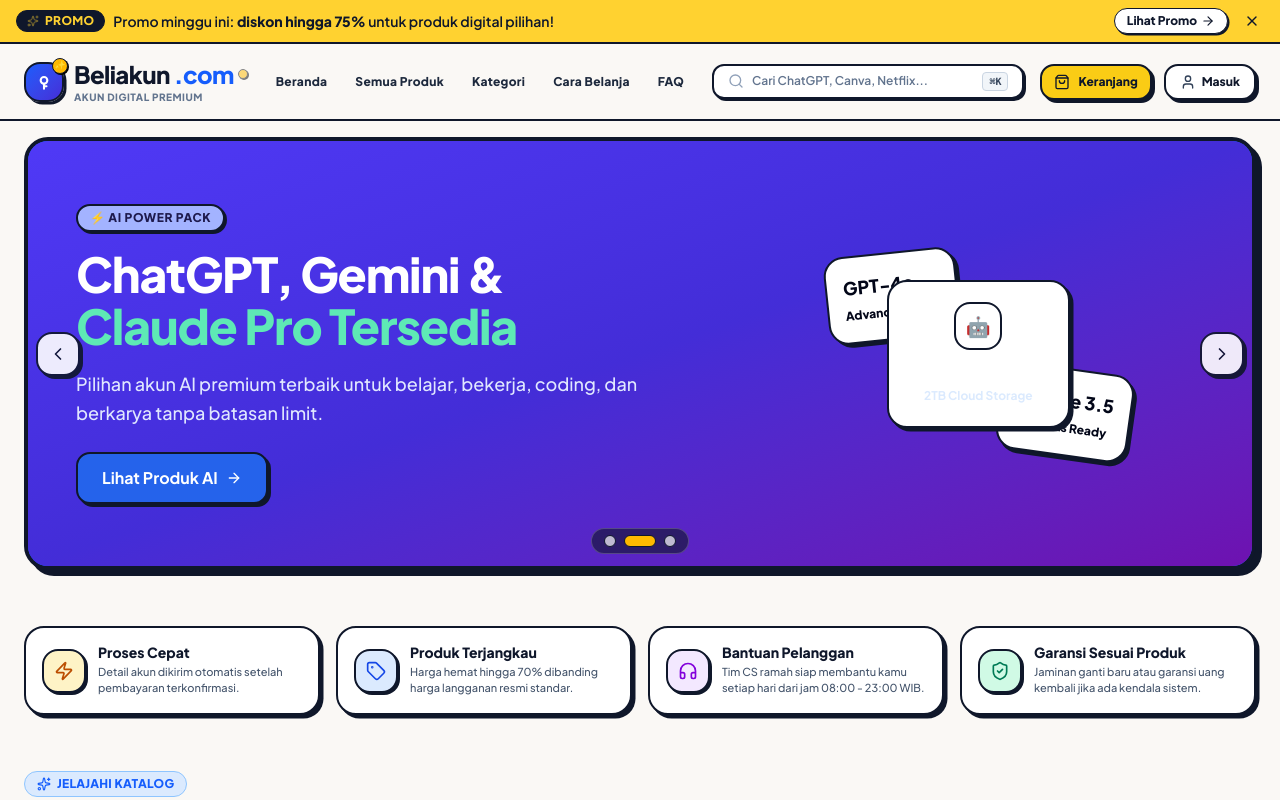
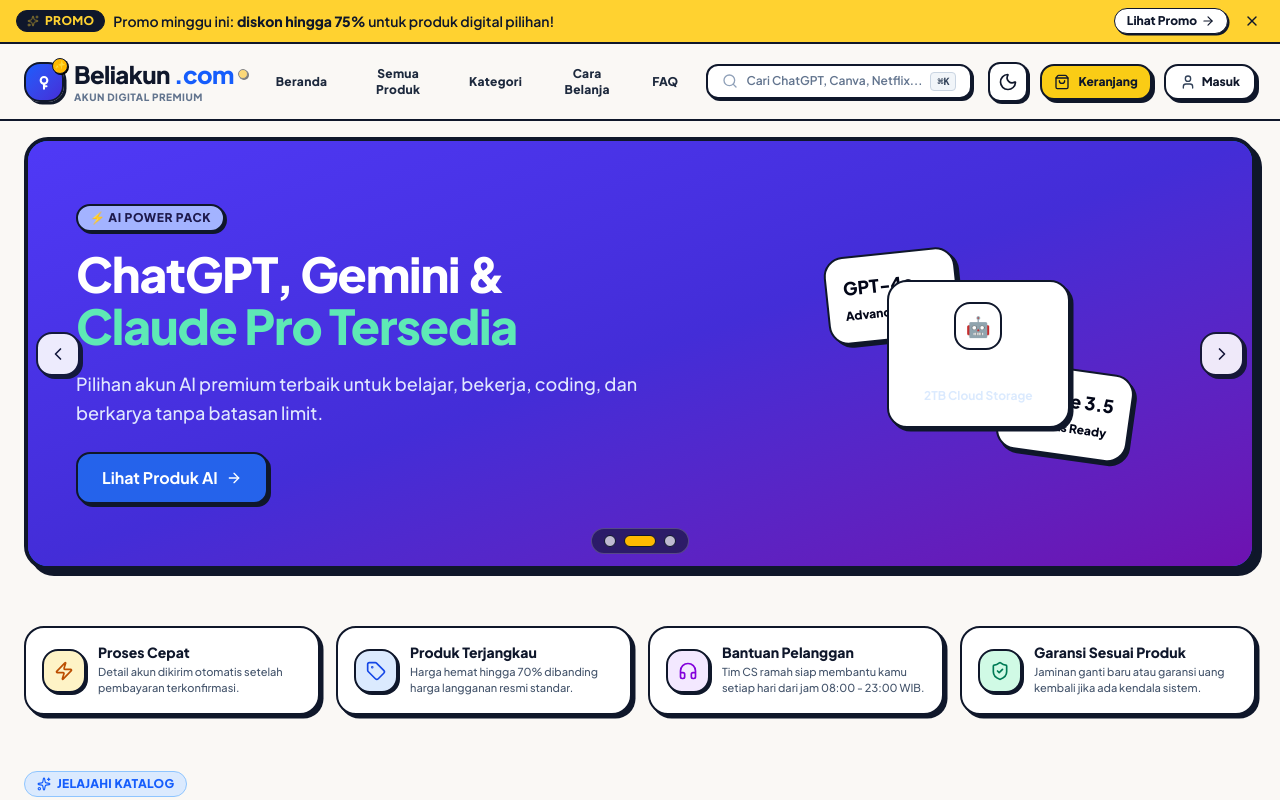
Before and after one commit to nabilrobbani84-debug/BeliAkun, a Next.js app: page / in a window 1280 px wide. Shown: the top 800 px of the page. Built offline with nearby package versions, Linux system fonts and the light colour scheme.

Commit message:
Add Dark/Light Mode toggle feature with persistent theme preference

```diff
--- a/app/globals.css
+++ b/app/globals.css
@@ -4,22 +4,43 @@
 
 :root {
   --font-sans: 'Plus Jakarta Sans', -apple-system, BlinkMacSystemFont, sans-serif;
+  --bg-main: #FAF8F5;
+  --text-main: #0F172A;
+  --card-bg: #FFFFFF;
+}
+
+html.dark {
+  --bg-main: #0F172A;
+  --text-main: #F8FAFC;
+  --card-bg: #1E293B;
+  color-scheme: dark;
 }
 
 body {
   font-family: var(--font-sans);
-  background-color: #FAF8F5;
-  color: #0F172A;
+  background-color: var(--bg-main);
+  color: var(--text-main);
   overflow-x: hidden;
+  transition: background-color 0.3s ease, color 0.3s ease;
+}
+
+html.dark body {
+  background-color: #0F172A;
+  color: #F8FAFC;
 }
 
 /* Custom Cartoon Border and Shadow Utilities */
 .cartoon-card {
-  background-color: #ffffff;
+  background-color: var(--card-bg);
   border: 2px solid #0F172A;
   border-radius: 1.25rem;
   box-shadow: 3.5px 3.5px 0px 0px #0F172A;
   transition: all 0.2s cubic-bezier(0.16, 1, 0.3, 1);
+}
+
+html.dark .cartoon-card {
+  border-color: #334155;
+  box-shadow: 3.5px 3.5px 0px 0px #000000;
 }
 
 .cartoon-card-hover {
--- a/app/page.tsx
+++ b/app/page.tsx
@@ -44,6 +44,35 @@
   const [selectedCategoryId, setSelectedCategoryId] = useState<string>('all');
   const [userName, setUserName] = useState<string>('');
   const [toasts, setToasts] = useState<ToastMessage[]>([]);
+  const [isDarkMode, setIsDarkMode] = useState(false);
+
+  // Initialize theme from localStorage or system preference
+  useEffect(() => {
+    const savedTheme = localStorage.getItem('theme');
+    if (savedTheme === 'dark' || (!savedTheme && window.matchMedia('(prefers-color-scheme: dark)').matches)) {
+      setIsDarkMode(true);
+      document.documentElement.classList.add('dark');
+    } else {
+      setIsDarkMode(false);
+      document.documentElement.classList.remove('dark');
+    }
+  }, []);
+
+  const handleToggleTheme = () => {
+    setIsDarkMode((prev) => {
+      const next = !prev;
+      if (next) {
+        document.documentElement.classList.add('dark');
+        localStorage.setItem('theme', 'dark');
+        addToast('Mode Gelap Berhasil Aktif 🌙', 'Tampilan beralih ke tema gelap untuk kenyamanan mata.');
+      } else {
+        document.documentElement.classList.remove('dark');
+        localStorage.setItem('theme', 'light');
+        addToast('Mode Terang Berhasil Aktif ☀️', 'Tampilan beralih ke tema terang.');
+      }
+      return next;
+    });
+  };
 
   // Toast Helpers
   const addToast = (title: string, message: string, type: 'success' | 'error' | 'info' = 'success') => {
@@ -165,6 +194,8 @@
         onOpenAuth={() => setIsAuthOpen(true)}
         userName={userName}
         onNavigateSection={handleNavigateSection}
+        isDarkMode={isDarkMode}
+        onToggleTheme={handleToggleTheme}
       />
 
       {/* Main Storefront Body Content */}
--- a/components/StoreHeader.tsx
+++ b/components/StoreHeader.tsx
@@ -1,5 +1,5 @@
 import React, { useState, useEffect } from 'react';
-import { Search, ShoppingBag, User, Menu, Sparkles, ChevronDown } from 'lucide-react';
+import { Search, ShoppingBag, User, Menu, Sparkles, ChevronDown, Sun, Moon } from 'lucide-react';
 import { MobileNavigation } from '@/components/MobileNavigation';
 
 interface StoreHeaderProps {
@@ -9,6 +9,8 @@
   onOpenAuth: () => void;
   userName?: string;
   onNavigateSection: (sectionId: string) => void;
+  isDarkMode?: boolean;
+  onToggleTheme?: () => void;
 }
 
 export function StoreHeader({
@@ -18,6 +20,8 @@
   onOpenAuth,
   userName,
   onNavigateSection,
+  isDarkMode = false,
+  onToggleTheme,
 }: StoreHeaderProps) {
   const [isScrolled, setIsScrolled] = useState(false);
   const [isMobileNavOpen, setIsMobileNavOpen] = useState(false);
@@ -114,6 +118,16 @@
 
           {/* Header Action Buttons */}
           <div className="flex items-center gap-2 sm:gap-3 shrink-0">
+            {/* Theme Dark/Light Toggle Button */}
+            <button
+              onClick={onToggleTheme}
+              className="p-2 rounded-xl border-2 border-slate-900 dark:border-slate-700 bg-white dark:bg-slate-800 hover:bg-slate-100 dark:hover:bg-slate-700 text-slate-900 dark:text-amber-300 shadow-[2px_2px_0px_0px_#0F172A] dark:shadow-[2px_2px_0px_0px_#000] transition-all"
+              title={isDarkMode ? 'Beralih ke Mode Terang' : 'Beralih ke Mode Gelap'}
+              aria-label="Toggle tema gelap atau terang"
+            >
+              {isDarkMode ? <Sun className="w-5 h-5 text-amber-300" /> : <Moon className="w-5 h-5 text-slate-900" />}
+            </button>
+
             {/* Mobile Search Button */}
             <button
               onClick={onOpenSearch}
```
